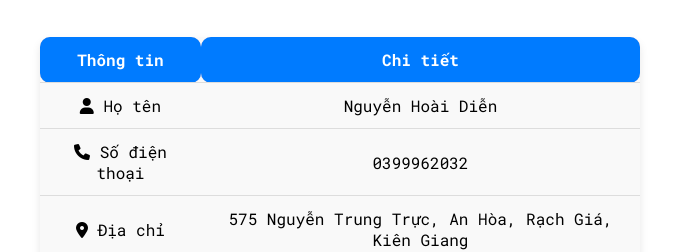
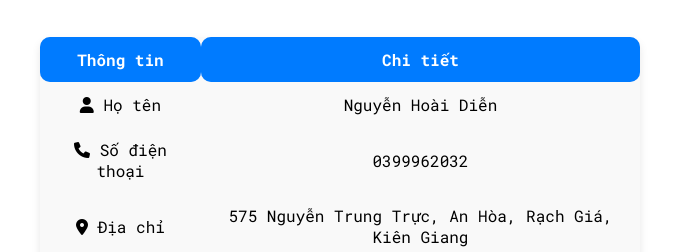
Before and after one commit to nhdien07122012/profile, a plain HTML site: page index.html in a window 1280 px wide. In both pictures the pointer is over the element 670 px from the left and 535 px from the top of the page. Shown: the part 476-728 px from the top of the page, 330-1010 px from the left. Drawn offline with Linux system fonts and the light colour scheme.

Commit message:
upate table

```diff
--- a/index.html
+++ b/index.html
@@ -24,6 +24,7 @@
             border-bottom: 1px solid #ddd;
             text-align: center;
             border-radius: 10px;
+            border: none; !important
         }
 
         .info-table th {
@@ -33,7 +34,7 @@
         }
 
         .info-table tr:hover {
-            background-color: #f5b4b4b6;
+            background-color: #99c1f5b6;
         }
 
         @media (max-width: 767px) {
```
